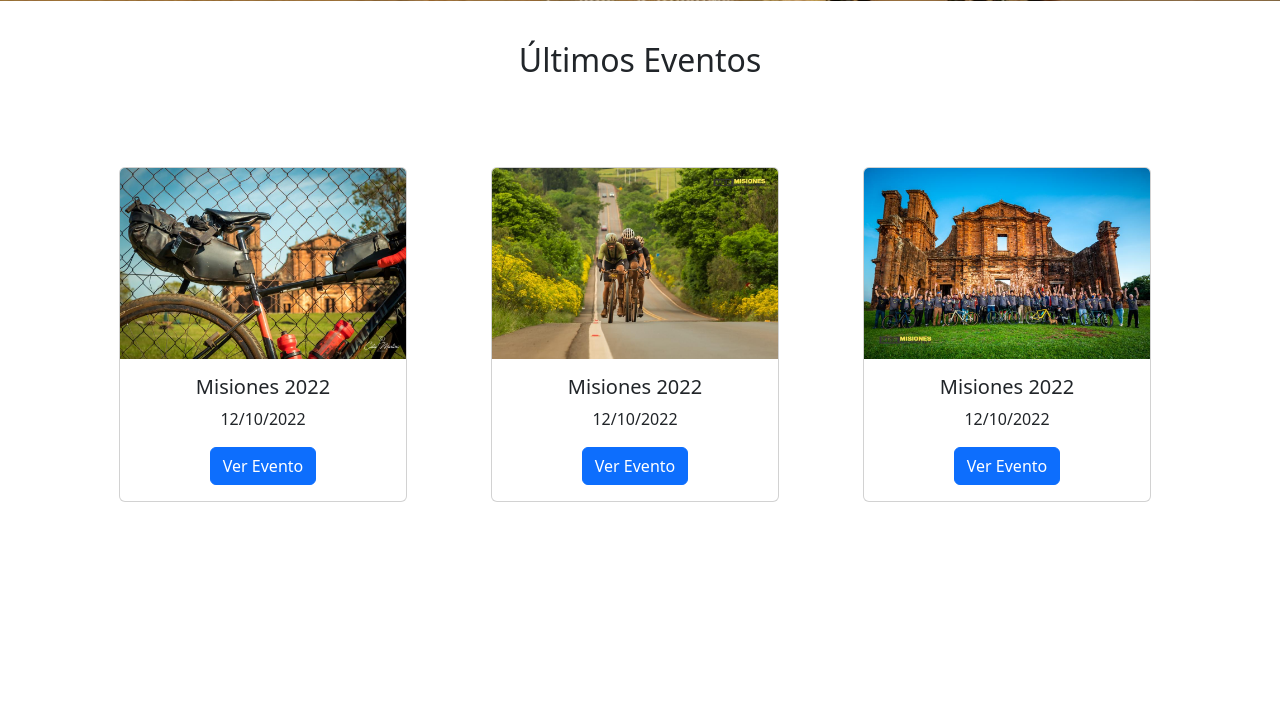
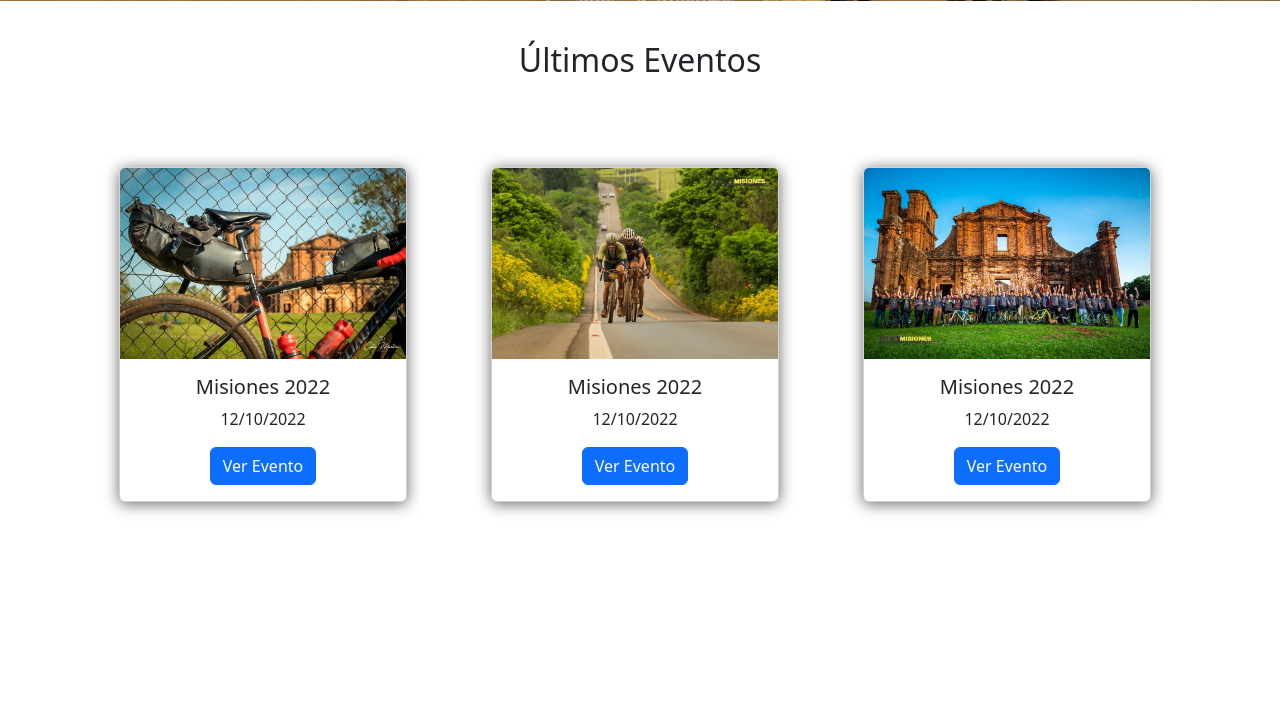
Before and after one commit to Djeicobi/PPI-Matheus, a PHP site: page / in a window 1280 px wide. Shown: the part 799-1512 px from the top of the page. Run offline with PHP 8.4, Linux system fonts and the light colour scheme.

Commit message:
Update style.css

```diff
--- a/CSS/style.css
+++ b/CSS/style.css
@@ -70,4 +70,5 @@ body{
 .card{
     margin-bottom: 50px;
     margin-right: 10px;
+    box-shadow: 0 2px 15px rgba(0, 0, 0, 0.6);
 }
```
